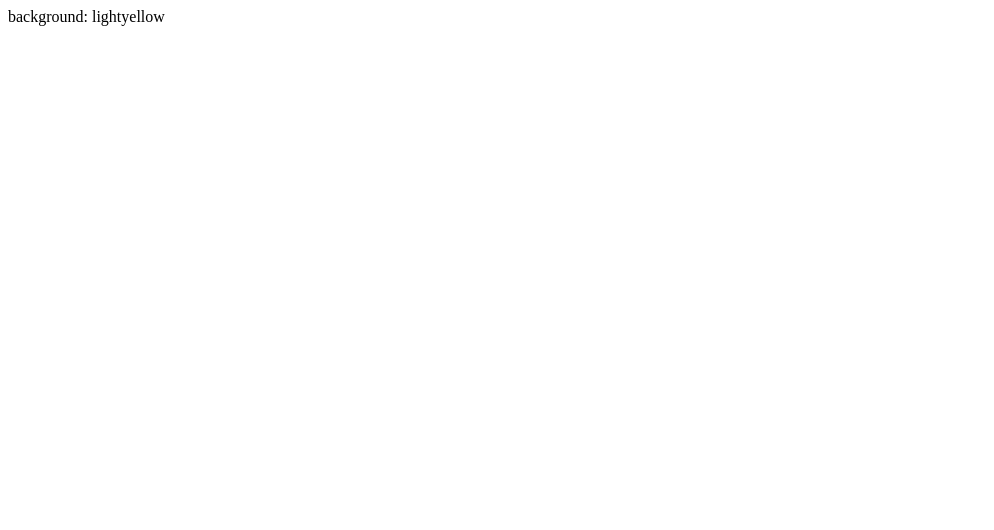
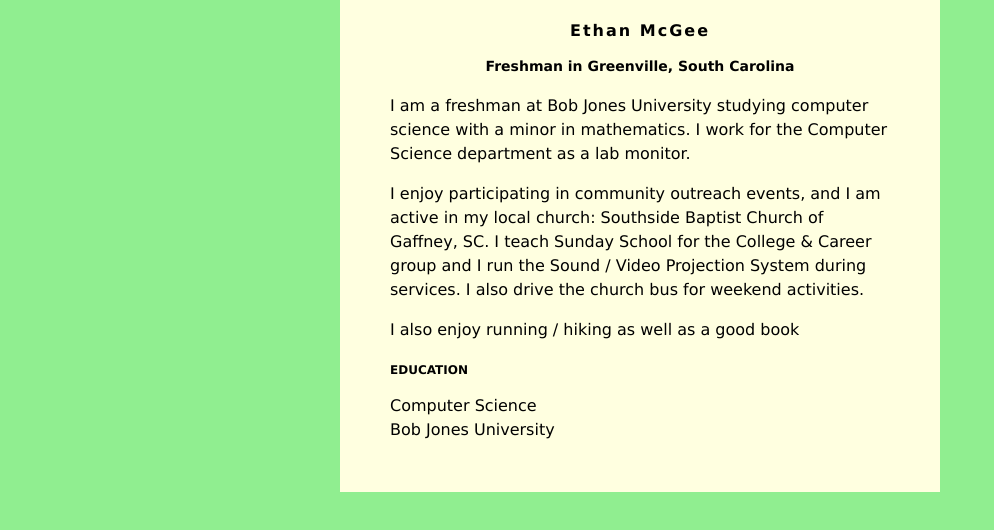
Before and after one commit to rmezzullo/rmezzullo.github.io, a plain HTML site: page index.html in a window 1280 px wide. Shown: the whole page, without its empty margins (0-994 px from the left). Drawn offline with Linux system fonts and the light colour scheme.

Commit message:
Update index.html

```diff
--- a/index.html
+++ b/index.html
@@ -1 +1,50 @@
-background: lightyellow
+<html>
+<head>
+<style>
+body {
+    background: lightgreen;
+    font-family: Verdana;
+}
+#content {
+    background: lightyellow;
+    min-width: 200px;
+    max-width: 500px;
+    padding: 50px;
+    margin: auto;
+    margin-top: -50px;
+    line-height: 150%;
+}
+h1 {
+    letter-spacing: 2px;
+    font-size: 16px;
+    text-align: center;
+}
+h2 {
+    font-size: 14px;
+    text-align: center;
+}
+h3 {
+    font-size: 12px;
+}
+</style>
+</head>
+<body>
+    <div id="content">
+        <h1>Ethan McGee</h1>
+        <h2>Freshman in Greenville, South Carolina</h2>
+
+         <p>I am a freshman at Bob Jones University studying computer science with a minor in mathematics. I work for the Computer Science department as a lab monitor.</p>
+         <p>
+            I enjoy participating in community outreach events, and I am active in my local church: Southside Baptist Church of Gaffney, SC.  I teach Sunday School for the College &amp; Career group and I run the Sound / Video Projection System during services.  I also drive the church bus for weekend activities.
+         </p>
+         <p>
+            I also enjoy running / hiking as well as a good book
+         </p>
+
+        <h3>EDUCATION</h3>
+        Computer Science<br>
+        Bob Jones University
+    </div>
+
+</body>
+</html>
```
